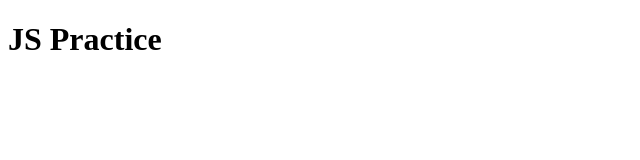
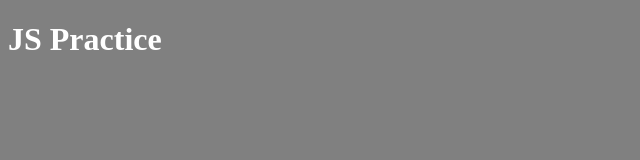
Before and after one commit to salmansop123/JSPractice, a plain HTML site: page index.html in a window 1280 px wide. Shown: the whole page, without its empty margins (0-640 px from the left). Drawn offline with Linux system fonts and the light colour scheme.

Commit message:
style.css file is added

```diff
--- a/index.html
+++ b/index.html
@@ -3,6 +3,7 @@
 <head>
     <meta charset="UTF-8">
     <meta name="viewport" content="width=device-width, initial-scale=1.0">
+    <link rel="stylesheet" href="./style.css">
     <title>JS Practice</title>
 </head>
 <body>
--- /dev/null
+++ b/style.css
@@ -0,0 +1,6 @@
+*{
+    background: grey;
+}
+h1{
+    color: white;
+}
```
